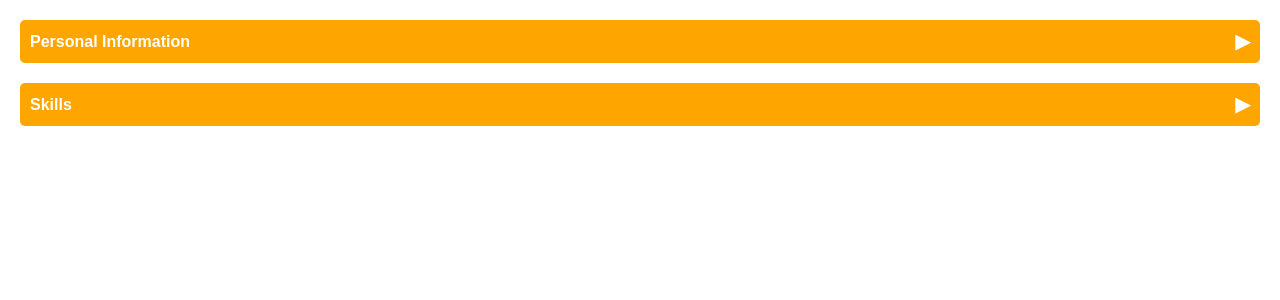
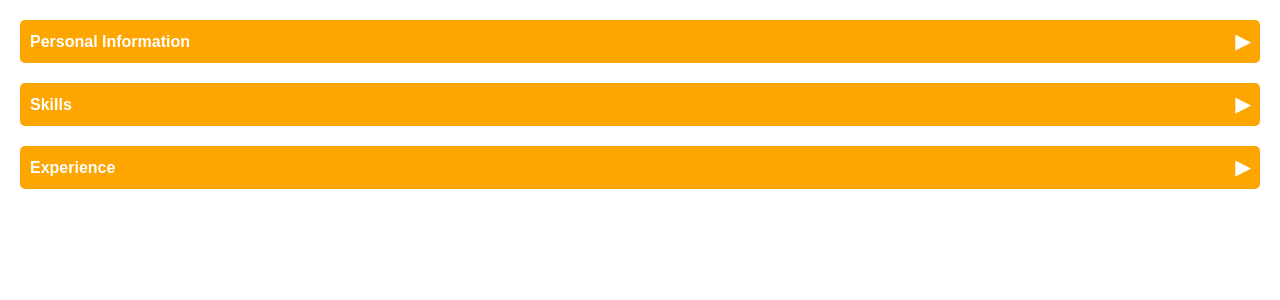
Before and after one commit to CdawgfromtheAncientLands/cc_15, a React (Create React App) app in the folder my-app/: page / in a window 1280 px wide. Shown: the top 300 px of the page. Built offline with nearby package versions, Linux system fonts and the light colour scheme.

Commit message:
Create experience section with reusable components.

```diff
--- a/my-app/src/App.js
+++ b/my-app/src/App.js
@@ -3,7 +3,7 @@ import React from 'react';
 import './App.css';
 import PersonalInfo from './components/PII-elements';
 import Skills from './components/skills-compiler';
-//import Experiences from './components/Experiences';
+import Experiences from './components/experience-compiler';
 //import Educations from './components/Educations';
 
 function App() {
@@ -11,6 +11,7 @@ function App() {
     <div className="App">
       <PersonalInfo />
       <Skills />
+      <Experiences />
     </div>
   );
 }
--- /dev/null
+++ b/my-app/src/components/experience-compiler.js
@@ -0,0 +1,27 @@
+import React, { useState } from 'react';
+import ExperienceItem1 from './experience-item1';
+import ExperienceItem2 from './experience-item2';
+
+const Experiences = () => {
+  const [isOpen, setIsOpen] = useState(false);
+
+  const toggleDropdown = () => {
+    setIsOpen(!isOpen);
+  };
+
+  return (
+    <div className="dropdown">
+      <div className="dropdown-label" onClick={toggleDropdown}>
+        Experience <span className={isOpen ? 'arrow down' : 'arrow right'}>▶</span>
+      </div>
+      {isOpen && (
+        <div className="dropdown-content">
+          <ExperienceItem1 />
+          <ExperienceItem2 />
+        </div>
+      )}
+    </div>
+  );
+};
+
+export default Experiences;
--- /dev/null
+++ b/my-app/src/components/experience-item1.js
@@ -0,0 +1,13 @@
+import React from 'react';
+
+const ExperienceItem1 = () => {
+  return (
+    <div className="experience">
+      <h3>Software Developer</h3>
+      <p>Technomatic Corp</p>
+      <p>Jan 2020 - Mar 2377</p>
+    </div>
+  );
+};
+
+export default ExperienceItem1;
--- /dev/null
+++ b/my-app/src/components/experience-item2.js
@@ -0,0 +1,13 @@
+import React from 'react';
+
+const ExperienceItem2 = () => {
+  return (
+    <div className="experience">
+      <h3>Web Developer</h3>
+      <p>Super Duper Solutions</p>
+      <p>Jun 1976 - Dec 2019</p>
+    </div>
+  );
+};
+
+export default ExperienceItem2;
```
